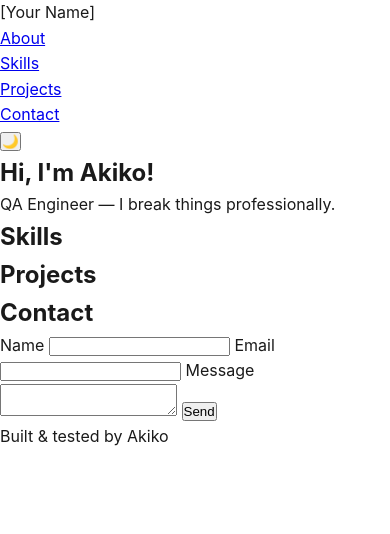
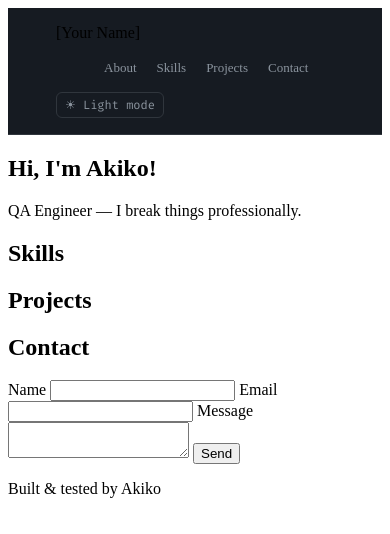
Before and after one commit to uhhkiko/qa-portfolio-akiko, a website: page src/index.html in a window 390 px wide. Drawn offline with Linux system fonts and the light colour scheme.

Commit message:
add style and themes

```diff
--- /dev/null
+++ b/src/css/cursor.css
@@ -0,0 +1,46 @@
+/* Hide default cursor site-wide */
+*, *::before, *::after {
+    cursor: none !important;
+  }
+
+  /* Outer ring */
+  .cursor-ring {
+    position: fixed;
+    top: 0; left: 0;
+    width: 32px; height: 32px;
+    border: 1.5px solid var(--color-accent);
+    border-radius: 50%;
+    pointer-events: none;
+    transform: translate(-50%, -50%);
+    transition: width var(--transition-fast),
+                height var(--transition-fast),
+                border-color var(--transition-fast),
+                opacity var(--transition-fast);
+    z-index: 9999;
+  }
+
+  /* Inner dot */
+  .cursor-dot {
+    position: fixed;
+    top: 0; left: 0;
+    width: 6px; height: 6px;
+    background: var(--color-accent);
+    border-radius: 50%;
+    pointer-events: none;
+    transform: translate(-50%, -50%);
+    z-index: 9999;
+    transition: transform var(--transition-fast),
+                background var(--transition-fast);
+  }
+
+  /* Hover state — ring expands, dot disappears */
+  .cursor-ring.hovering {
+    width: 48px;
+    height: 48px;
+    border-color: var(--color-accent-hover);
+    background: rgba(56, 139, 253, 0.08);
+  }
+
+  .cursor-dot.hovering {
+    transform: translate(-50%, -50%) scale(0);
+  }
--- a/src/css/styles.css
+++ b/src/css/styles.css
@@ -1,32 +1,124 @@
 /* CSS custom properties — theme foundation */
 :root {
-    --color-bg: #ffffff;
-    --color-text: #1a1a1a;
-    --color-accent: #4f46e5;
-    --color-muted: #6b7280;
-    --color-border: #e5e7eb;
-    --font-sans: 'Inter', system-ui, sans-serif;
-    --font-mono: 'Fira Code', 'Courier New', monospace;
-  }
+  /* Core palette */
+  --color-bg-primary:    #0d1117;   /* page background */
+  --color-bg-secondary:  #161b22;   /* cards, panels */
+  --color-bg-tertiary:   #1c2128;   /* inputs, hover states */
+  --color-border:        #30363d;   /* subtle borders */
+  --color-border-accent: #388bfd;   /* focused/active borders */
 
-  [data-theme="dark"] {
-    --color-bg: #0f0f0f;
-    --color-text: #f0f0f0;
-    --color-accent: #818cf8;
-    --color-muted: #9ca3af;
-    --color-border: #2d2d2d;
-  }
+  /* Text */
+  --color-text-primary:  #e6edf3;   /* headings, body */
+  --color-text-secondary:#8b949e;   /* labels, meta */
+  --color-text-muted:    #484f58;   /* placeholders, disabled */
 
-  *, *::before, *::after {
-    box-sizing: border-box;
-    margin: 0;
-    padding: 0;
-  }
+  /* Accent / brand */
+  --color-accent:        #388bfd;   /* blue — links, focus rings */
+  --color-accent-hover:  #58a6ff;
 
-  body {
-    background-color: var(--color-bg);
-    color: var(--color-text);
-    font-family: var(--font-sans);
-    line-height: 1.6;
-    transition: background-color 0.3s, color 0.3s;
-  }
+  /* Status badge colors (bug tracker language) */
+  --color-status-open:      #da3633;  /* red */
+  --color-status-progress:  #e3b341;  /* amber */
+  --color-status-resolved:  #3fb950;  /* green */
+  --color-status-closed:    #8b949e;  /* gray */
+  --color-status-critical:  #f78166;  /* coral — for the easter egg */
+
+  /* Typography */
+  --font-sans: 'Inter', system-ui, sans-serif;
+  --font-mono: 'Fira Code', 'JetBrains Mono', monospace;
+
+  /* Spacing scale */
+  --space-xs:  4px;
+  --space-sm:  8px;
+  --space-md:  16px;
+  --space-lg:  24px;
+  --space-xl:  48px;
+
+  /* Borders */
+  --radius-sm: 4px;
+  --radius-md: 6px;
+  --radius-lg: 12px;
+
+  /* Transitions */
+  --transition-fast: 150ms ease;
+  --transition-base: 250ms ease;
+}
+
+/* Light mode overrides */
+[data-theme="light"] {
+  --color-bg-primary:    #ffffff;
+  --color-bg-secondary:  #f6f8fa;
+  --color-bg-tertiary:   #eaeef2;
+  --color-border:        #d0d7de;
+  --color-border-accent: #0969da;
+  --color-text-primary:  #1f2328;
+  --color-text-secondary:#636c76;
+  --color-text-muted:    #b1bac4;
+  --color-accent:        #0969da;
+  --color-accent-hover:  #0550ae;
+}
+
+/* Toggle */
+#theme-toggle {
+  font-family: var(--font-mono);
+  font-size: 12px;
+  color: var(--color-text-secondary);
+  background: transparent;
+  border: 1px solid var(--color-border);
+  border-radius: var(--radius-md);
+  padding: var(--space-xs) var(--space-sm);
+  cursor: none;
+  transition: border-color var(--transition-fast),
+              color var(--transition-fast);
+}
+
+#theme-toggle:hover {
+  border-color: var(--color-accent);
+  color: var(--color-text-primary);
+}
+
+nav {
+  display: flex;
+  align-items: center;
+  gap: var(--space-md);
+  padding: var(--space-md) var(--space-xl);
+  background: var(--color-bg-secondary);
+  border-bottom: 1px solid var(--color-border);
+  position: sticky;
+  top: 0;
+  z-index: 100;
+}
+
+.logo {
+  font-family: var(--font-mono);
+  font-size: 14px;
+  color: var(--color-accent);
+  font-weight: 500;
+  margin-right: auto;
+}
+
+/* Style the project key like a JIRA project badge */
+.logo::before {
+  content: '[QA] ';
+  color: var(--color-text-muted);
+}
+
+nav ul {
+  display: flex;
+  list-style: none;
+  gap: var(--space-xs);
+}
+
+nav a {
+  font-size: 13px;
+  color: var(--color-text-secondary);
+  text-decoration: none;
+  padding: var(--space-xs) var(--space-sm);
+  border-radius: var(--radius-sm);
+  transition: background var(--transition-fast), color var(--transition-fast);
+}
+
+nav a:hover {
+  background: var(--color-bg-tertiary);
+  color: var(--color-text-primary);
+}
--- a/src/index.html
+++ b/src/index.html
@@ -5,7 +5,11 @@
     <meta name="viewport"content="width=device-width, initial-scale=1.0" />
     <meta name="description"content="QA Engineer Portfolio — Akiko" />
     <title>Akiko | QA Engineer</title>
+
     <link rel="stylesheet" href="css/styles.css" />
+    <link rel="preconnect" href="https://fonts.googleapis.com">
+    <link rel="preconnect" href="https://fonts.gstatic.com" crossorigin>
+    <link href="https://fonts.googleapis.com/css2?family=Inter:wght@400;500;600&family=Fira+Code:wght@400;500&display=swap" rel="stylesheet">
 </head>
 
 <body>
@@ -55,5 +59,8 @@
 
 <script src="js/main.js" type="module"></script>
 
+<div class="cursor-ring" id="cursorRing"></div>
+<div class="cursor-dot" id="cursorDot"></div>
+
 </body>
 </html>
--- a/src/js/main.js
+++ b/src/js/main.js
@@ -1,13 +1,48 @@
 // Theme toggle
-const toggle = document.getElementById('theme-toggle');
+
+const themeToggle = document.getElementById('theme-toggle');
 const root = document.documentElement;
 
-const saved = localStorage.getItem('theme') || 'light';
-root.setAttribute('data-theme', saved);
+// Load saved preference or default to dark
+const savedTheme = localStorage.getItem('theme') || 'dark';
+root.setAttribute('data-theme', savedTheme);
+updateToggleLabel(savedTheme);
 
-toggle.addEventListener('click', () => {
+themeToggle.addEventListener('click', () => {
   const current = root.getAttribute('data-theme');
   const next = current === 'dark' ? 'light' : 'dark';
   root.setAttribute('data-theme', next);
   localStorage.setItem('theme', next);
+  updateToggleLabel(next);
 });
+
+function updateToggleLabel(theme) {
+  themeToggle.textContent = theme === 'dark' ? '☀ Light mode' : '🌙 Dark mode';
+}
+
+// Cursor
+
+const ring = document.getElementById('cursorRing');
+const dot  = document.getElementById('cursorDot');
+const interactables = 'a, button, input, textarea, select, [role="button"]';
+
+document.addEventListener('mousemove', e => {
+  ring.style.left = e.clientX + 'px';
+  ring.style.top  = e.clientY + 'px';
+  dot.style.left  = e.clientX + 'px';
+  dot.style.top   = e.clientY + 'px';
+});
+
+document.addEventListener('mouseover', e => {
+  if (e.target.closest(interactables)) {
+    ring.classList.add('hovering');
+    dot.classList.add('hovering');
+  }
+});
+
+document.addEventListener('mouseout', e => {
+  if (e.target.closest(interactables)) {
+    ring.classList.remove('hovering');
+    dot.classList.remove('hovering');
+  }
+});
```
